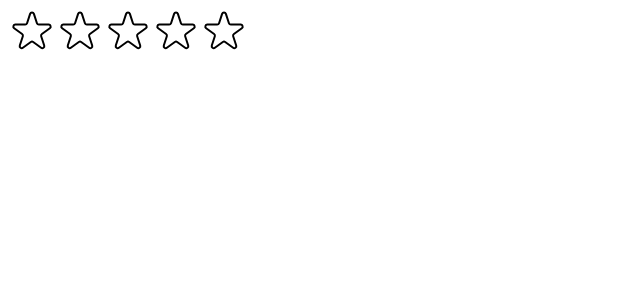
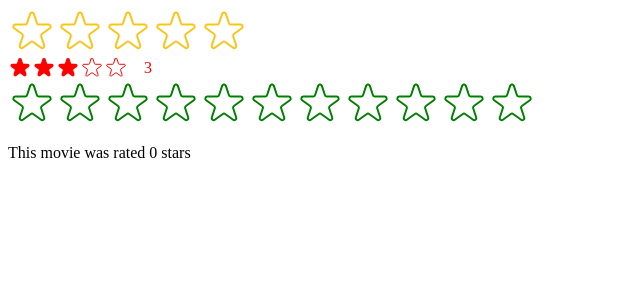
Before and after one commit to jeffgrahamcodes/react-movie-watchlist, a React (Create React App) app: page / in a window 1280 px wide. Shown: the top 300 px of the page, without its empty margins (0-640 px from the left). Built offline with nearby package versions, Linux system fonts and the light colour scheme.

Commit message:
add props for reusabilty

```diff
--- a/src/StarRating.js
+++ b/src/StarRating.js
@@ -10,28 +10,32 @@
   display: 'flex',
 };
 
-const textStyle = {
-  lineHeight: '1',
-  margin: '0',
-};
-
-const starStyle = {
-  width: '48px',
-  height: '48px',
-  display: 'block',
-  cursor: 'pointer',
-};
-
-export default function StarRating({ maxRating = 5 }) {
-  const [rating, setRating] = useState(0);
+export default function StarRating({
+  maxRating = 5,
+  color = '#fcc419',
+  size = 48,
+  className = '',
+  messages = [],
+  defaultRating = 0,
+  onSetRating,
+}) {
+  const [rating, setRating] = useState(defaultRating);
   const [tempRating, setTempRating] = useState(0);
 
   function handleRating(rating) {
     setRating(rating);
+    onSetRating(rating);
   }
 
+  const textStyle = {
+    lineHeight: '1',
+    margin: '0',
+    color,
+    fontSize: `${size / 1.5}px`,
+  };
+
   return (
-    <div style={containerStyle}>
+    <div style={containerStyle} className={className}>
       <div style={starContainerStyle}>
         {Array.from({ length: maxRating }, (_, i) => (
           <Star
@@ -40,15 +44,27 @@
             full={tempRating ? tempRating >= i + 1 : rating >= i + 1}
             onHoverIn={() => setTempRating(i + 1)}
             onHoverOut={() => setTempRating(0)}
+            color={color}
+            size={size}
           />
         ))}
       </div>
-      <p style={textStyle}>{tempRating || rating || ''}</p>
+      <p style={textStyle}>
+        {messages.length === maxRating
+          ? messages[tempRating ? tempRating - 1 : rating - 1]
+          : tempRating || rating || ''}
+      </p>
     </div>
   );
 }
 
-function Star({ onRate, full, onHoverIn, onHoverOut }) {
+function Star({ onRate, full, onHoverIn, onHoverOut, color, size }) {
+  const starStyle = {
+    width: `${size}px`,
+    height: `${size}px`,
+    display: 'block',
+    cursor: 'pointer',
+  };
   return (
     <span
       role="button"
@@ -61,8 +77,8 @@
         <svg
           xmlns="http://www.w3.org/2000/svg"
           viewBox="0 0 20 20"
-          fill="#000"
-          stroke="#000"
+          fill={`${color}`}
+          stroke={`${color}`}
         >
           <path d="M9.049 2.927c.3-.921 1.603-.921 1.902 0l1.07 3.292a1 1 0 00.95.69h3.462c.969 0 1.371 1.24.588 1.81l-2.8 2.034a1 1 0 00-.364 1.118l1.07 3.292c.3.921-.755 1.688-1.54 1.118l-2.8-2.034a1 1 0 00-1.175 0l-2.8 2.034c-.784.57-1.838-.197-1.539-1.118l1.07-3.292a1 1 0 00-.364-1.118L2.98 8.72c-.783-.57-.38-1.81.588-1.81h3.461a1 1 0 00.951-.69l1.07-3.292z" />
         </svg>
@@ -71,7 +87,7 @@
           xmlns="http://www.w3.org/2000/svg"
           fill="none"
           viewBox="0 0 24 24"
-          stroke="#000"
+          stroke={`${color}`}
         >
           <path
             strokeLinecap="round"
--- a/src/index.js
+++ b/src/index.js
@@ -1,13 +1,37 @@
-import React from 'react';
+import React, { useState } from 'react';
 import ReactDOM from 'react-dom/client';
 // import './index.css';
 // import App from './App';
 import StarRating from './StarRating';
 
+function DisplayRatingMessage() {
+  const [movieRating, setMovieRating] = useState(0);
+  return (
+    <div>
+      <StarRating
+        color="green"
+        maxRating={11}
+        onSetRating={setMovieRating}
+      />
+      <p>This movie was rated {movieRating} stars</p>
+    </div>
+  );
+}
+
 const root = ReactDOM.createRoot(document.getElementById('root'));
 root.render(
   <React.StrictMode>
     {/* <App /> */}
-    <StarRating maxRating={5} />
+    <StarRating
+      maxRating={5}
+      messages={['Terrible', 'Bad', 'Okay', 'Good', 'Amazing']}
+    />
+    <StarRating
+      size={24}
+      color="red"
+      className="test"
+      defaultRating={3}
+    />
+    <DisplayRatingMessage />
   </React.StrictMode>
 );
```
